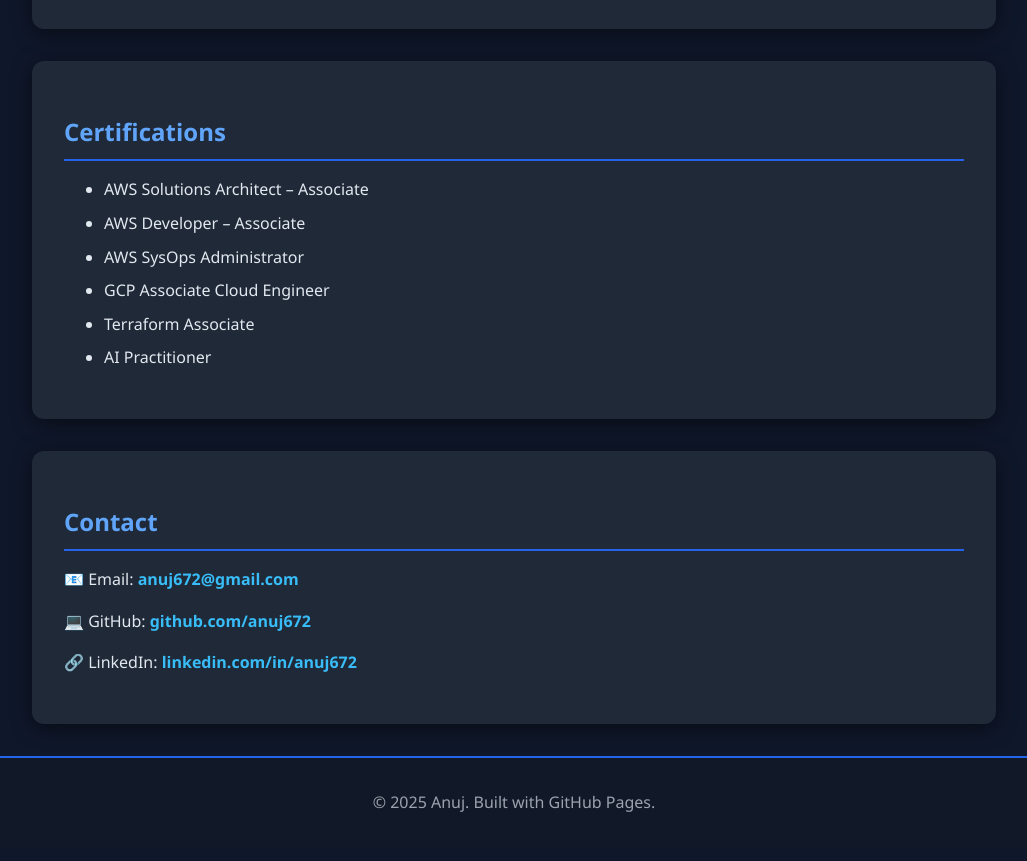
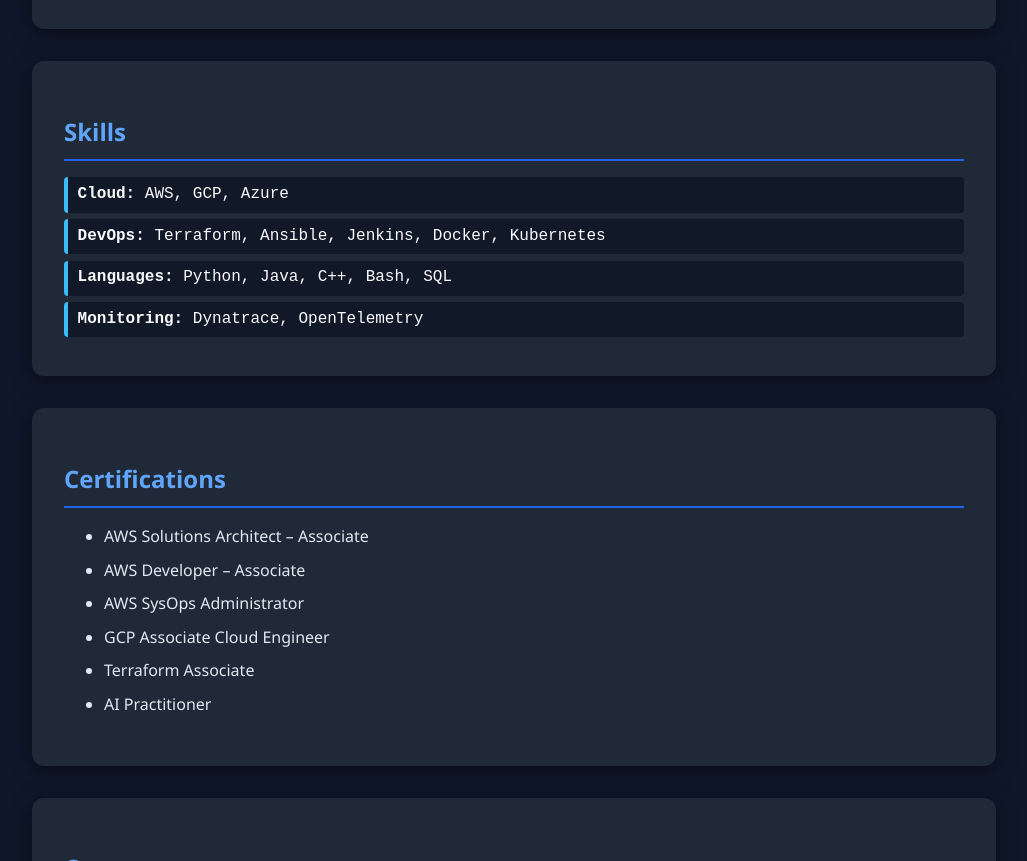
Before and after one commit to anuj672/Portfolio, a plain HTML site: page index.html in a window 1280 px wide. Shown: the part 2459-3320 px from the top of the page, without its empty margins (126-1153 px from the left). Drawn offline with Linux system fonts and the light colour scheme.

Commit message:
Update index.html

```diff
--- a/index.html
+++ b/index.html
@@ -113,6 +113,15 @@
     </div>
   </section>
 
+  <section id="skills">
+    <h2>Skills</h2>
+    <p><b>Cloud:</b> AWS, GCP, Azure</p>
+    <p><b>DevOps:</b> Terraform, Ansible, Jenkins, Docker, Kubernetes</p>
+    <p><b>Languages:</b> Python, Java, C++, Bash, SQL</p>
+    <p><b>Monitoring:</b> Dynatrace, OpenTelemetry</p>
+  </section>
+
+
   <section id="certifications">
     <h2>Certifications</h2>
     <ul>
```
